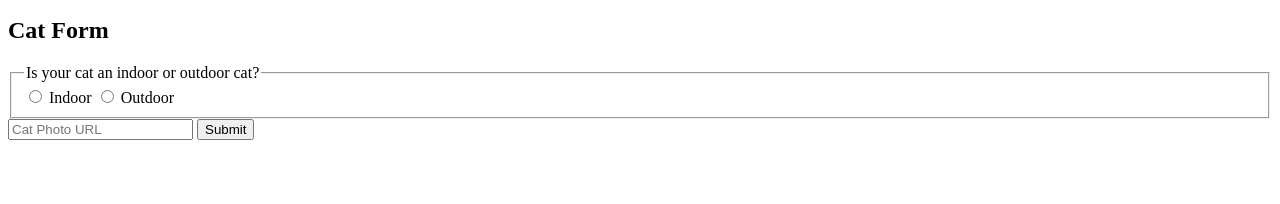
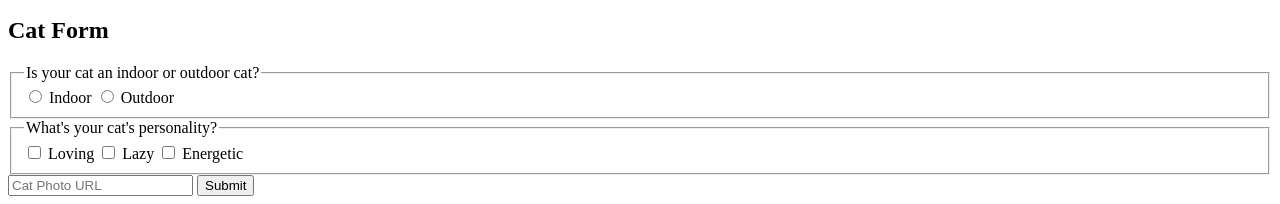
Before and after one commit to katyalmohit/cat-photo-app, a plain HTML site: page index.html in a window 1280 px wide. Shown: the part 1419-1623 px from the top of the page. Before the commit the page ends 1567 px from the top, so only its background shows below. Drawn offline with Linux system fonts and the light colour scheme.

Commit message:
Add various <input> elements inside <fieldset>

```diff
--- a/index.html
+++ b/index.html
@@ -46,6 +46,12 @@
                     <label><input type="radio" id="indoor" name="indoor-outdoor" value="indoor"> Indoor</label>
                     <label><input type="radio" id="outdoor" name="indoor-outdoor"value="outdoor"> Outdoor</label>
                 </fieldset>
+                <fieldset>
+                    <legend>What's your cat's personality?</legend>
+                    <input id="loving" type="checkbox" name="personality"> <label for="loving">Loving</label>
+                    <input id="lazy" type="checkbox" name="personality"> <label for="lazy">Lazy</label>
+                    <input id="energetic" type="checkbox" name="personality"> <label for="energetic"> Energetic</label>
+                </fieldset>
                 <input type="text" name="catphotourl" placeholder="Cat Photo URL" required>
                 <button type="submit">Submit</button>
             </form>
```
